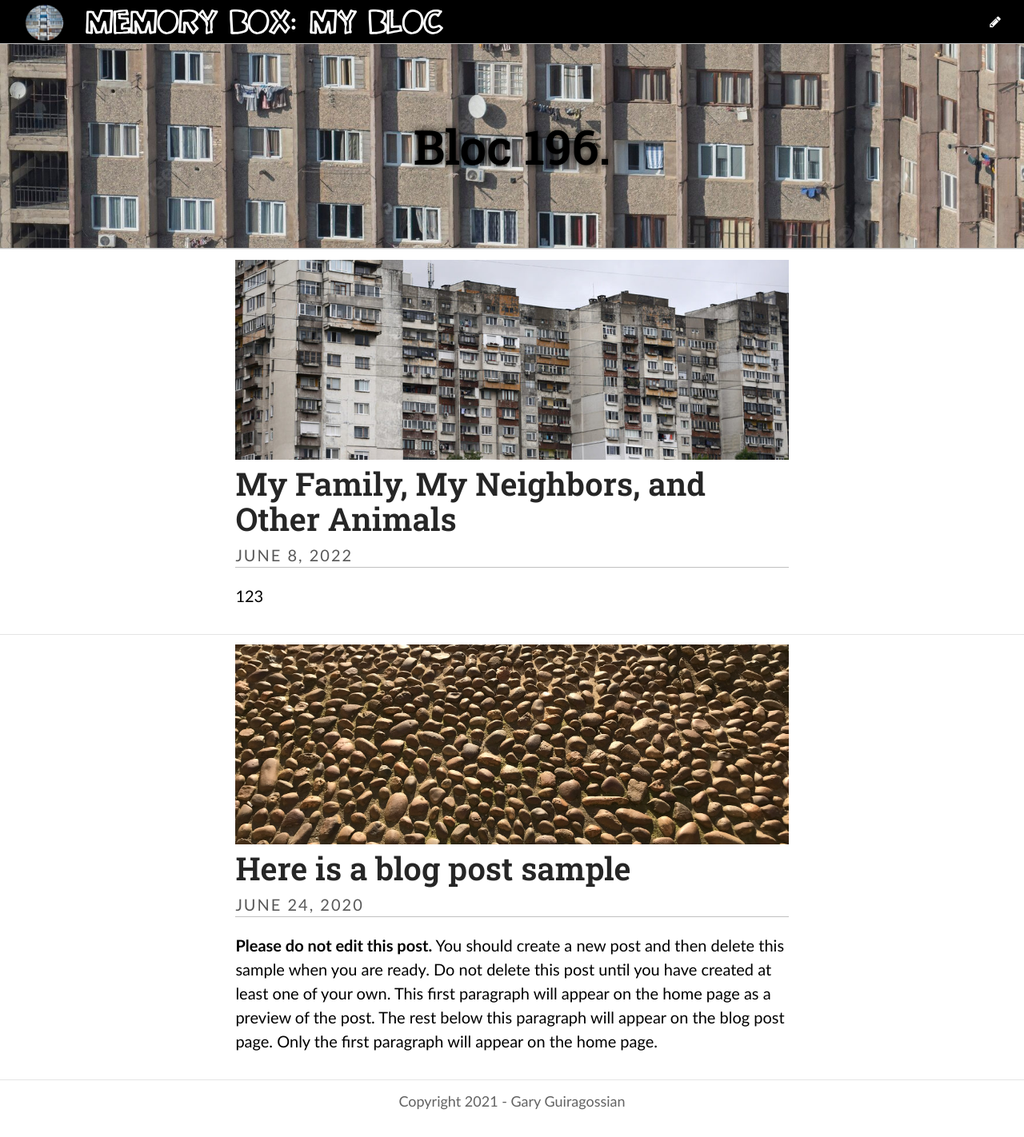
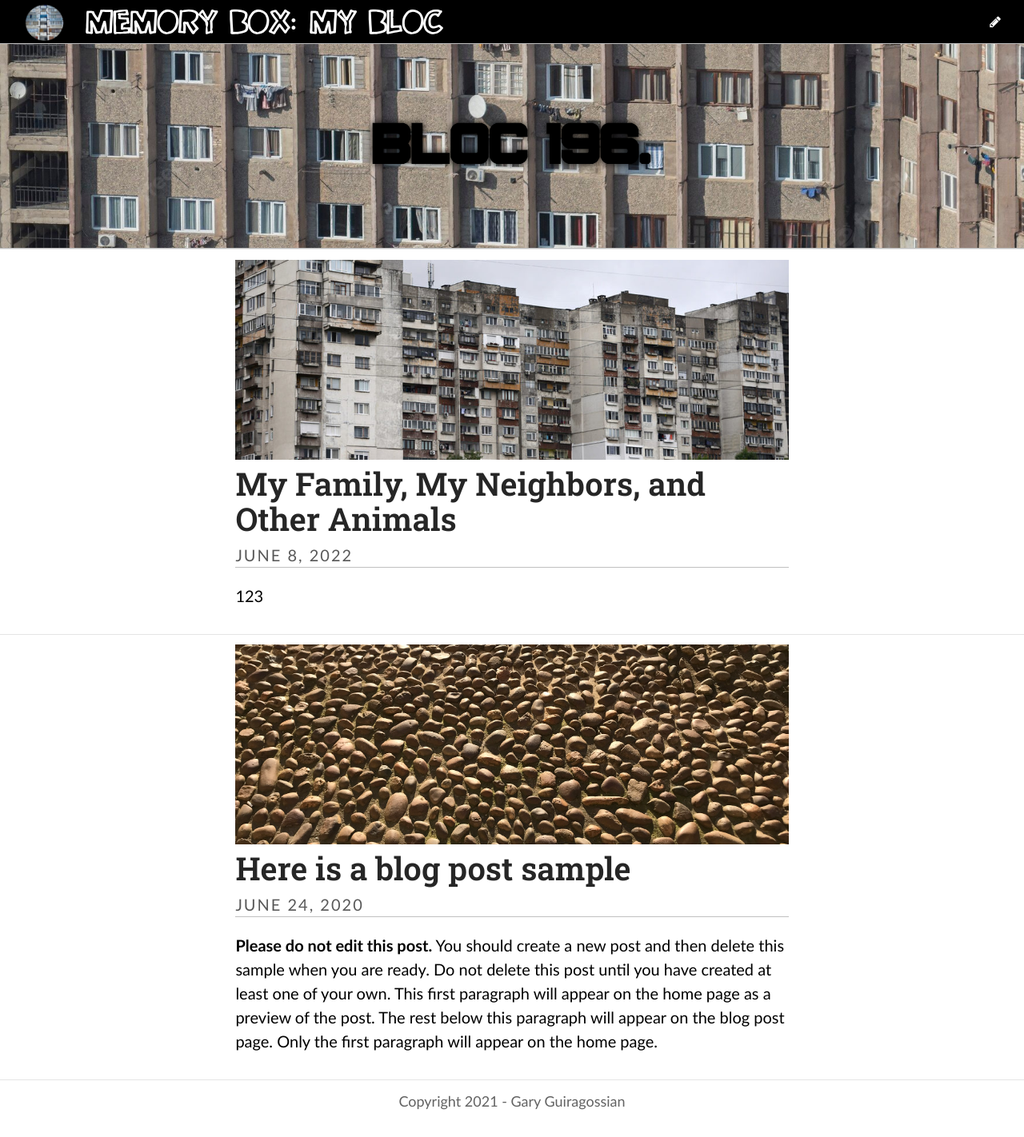
Before and after one commit to garyBG/GGMemoryBox, a Jekyll site: the page built from index.html, in a window 1280 px wide. Shown: the whole page at 80% size. Built offline with Jekyll 4.4.1, drawn with Linux system fonts in a browser that asks for light colours; some web fonts are replaced; the list of posts is cut into pages by our own code.

Commit message:
Revert "c"
This reverts commit db84cd5f6bc244fd04f945b6250abdf730efa0f3.

```diff
--- a/_layouts/blog.html
+++ b/_layouts/blog.html
@@ -9,7 +9,7 @@ layout: default
 <article id="page-content" class="feature-image">
   <header id="main" style="text-shadow: 0px 0px 10px rgba(0,0,0,0.9) !important; background-image: url('{{ site.data.settings.header_feature_image | relative_url }}');">
   {%- if site.data.settings.header_text -%}
-    <h1 class="headerText" style="color:{{ site.data.settings.header_text_color }};"> {{ site.data.settings.header_text }} </h1>
+    <h1 id="headerText" style="color:{{ site.data.settings.header_text_color }};"> {{ site.data.settings.header_text }} </h1>
   {%- endif -%}
 </header>
 </article>
--- a/styles/styles.css
+++ b/styles/styles.css
@@ -787,6 +787,11 @@ align-items: center;
     float: right
 }
 
+#headerText {
+    font-family: 'Scorpion';
+    color: #000000
+}
+
 .clear {
     * zoom: 1
 }
```
